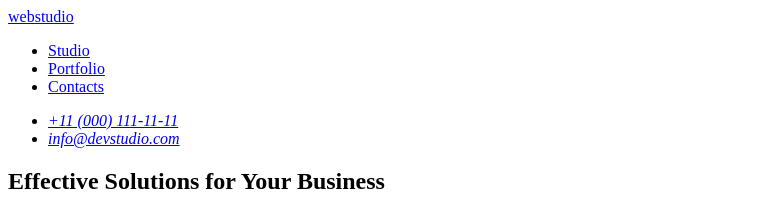
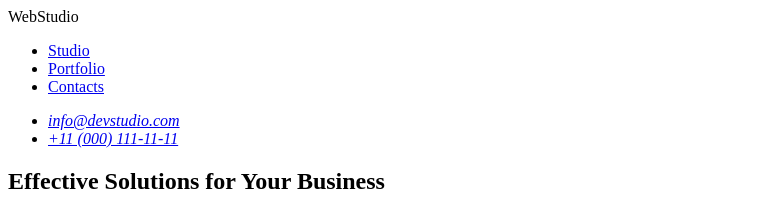
Before and after one commit to Volodymyr-Savytskyi/goit-markup-hw-01, a plain HTML site: page index.html in a window 1280 px wide. Shown: the top 198 px of the page, without its empty margins (0-759 px from the left). Drawn offline with Linux system fonts and the light colour scheme.

Commit message:
Update index.html

```diff
--- a/index.html
+++ b/index.html
@@ -10,7 +10,7 @@
     <!-- Header -->
     <header>
         <nav>
-        <a href="./index.html">webstudio</a>
+        WebStudio
         <ul>
             <li><a href="#">Studio</a></li>
             <li><a href="#">Portfolio</a></li>
@@ -19,8 +19,8 @@
           </nav>
             <address>
             <ul>
+                <li><a href="mailto:info@devstudio.com">info@devstudio.com</a></li>
                 <li><a href="tel:+110001111111">+11 (000) 111-11-11</a></li>
-                <li><a href="mailto:info@devstudio.com">info@devstudio.com</a></li>
             </ul>
             </address>
 
@@ -91,7 +91,7 @@
     </main>
     <!-- footer -->
     <footer>
-<a href="#"> <span>web</span>studio</a>
+<a href="./index.html">WebStudio</a>
 <p>Increase the flow of customers and sales for your business with digital marketing & growth solutions.</p>
     </footer>
 </body>
```
